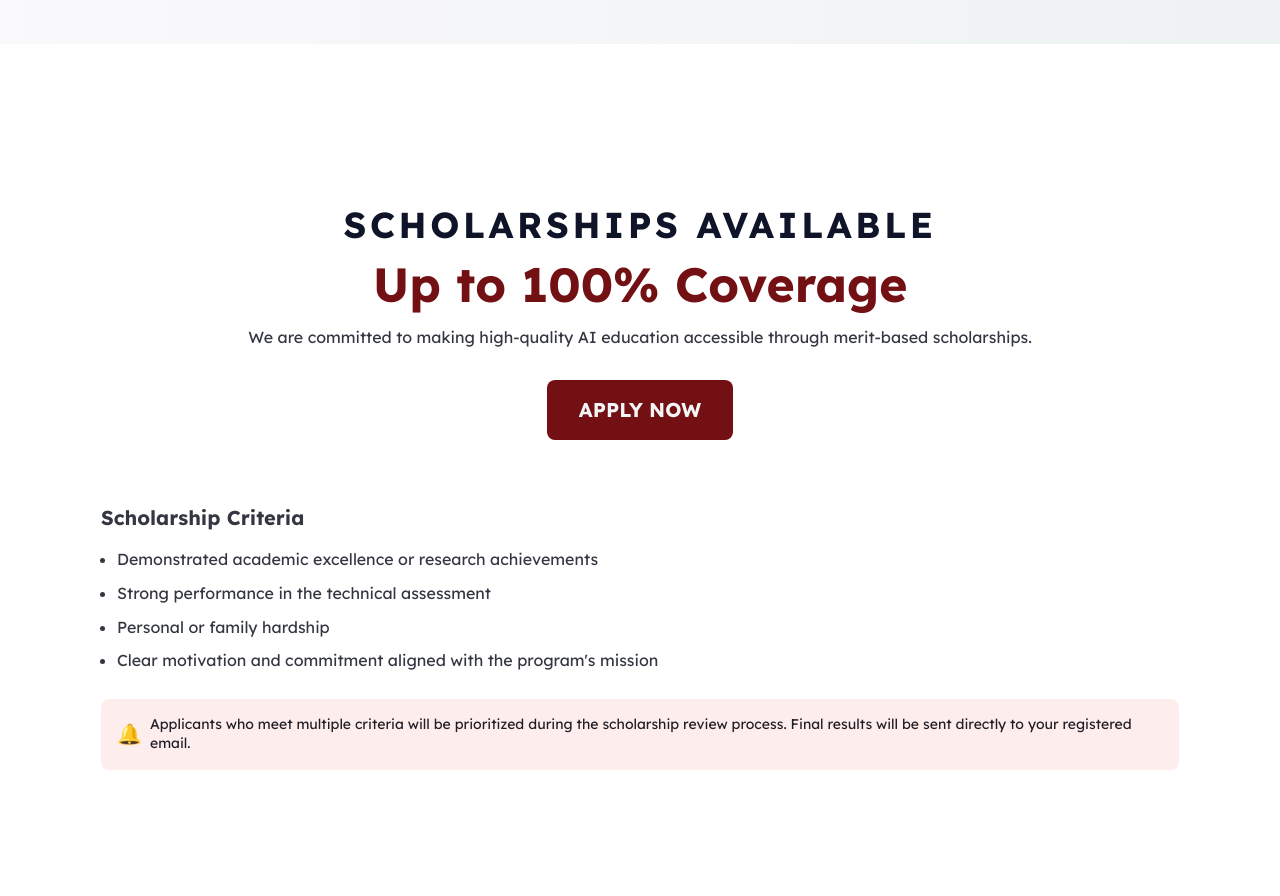
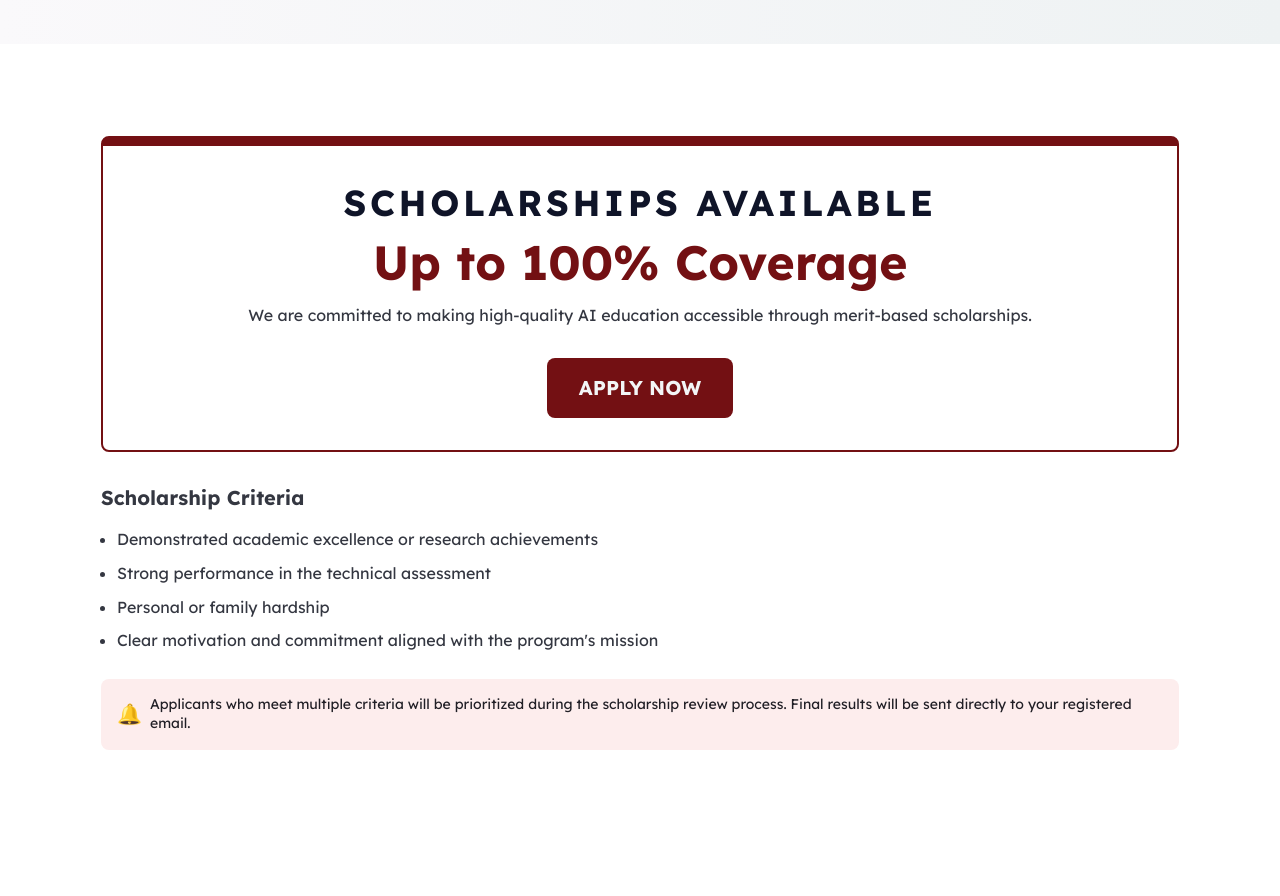
Before and after one commit to trungduong1185/astar, a React (Create React App) app: page / in a window 1280 px wide. Shown: the part 7240-8136 px from the top of the page. Built offline with nearby package versions, Linux system fonts and the light colour scheme.

Commit message:
Update styles.scss

```diff
--- a/src/containers/Fee/styles.scss
+++ b/src/containers/Fee/styles.scss
@@ -19,3 +19,13 @@
     }
     #tuition_fee{padding-top: 64px;}
 }
+
+.scholarship-box{
+    border-top: solid 10px #731013;
+    border-left: solid 2px #731013;
+    border-right: solid 2px #731013;
+    border-bottom: solid 2px #731013;
+    border-radius: 0.5rem;
+    padding:2rem 4rem;
+    text-align: left;
+}
```
